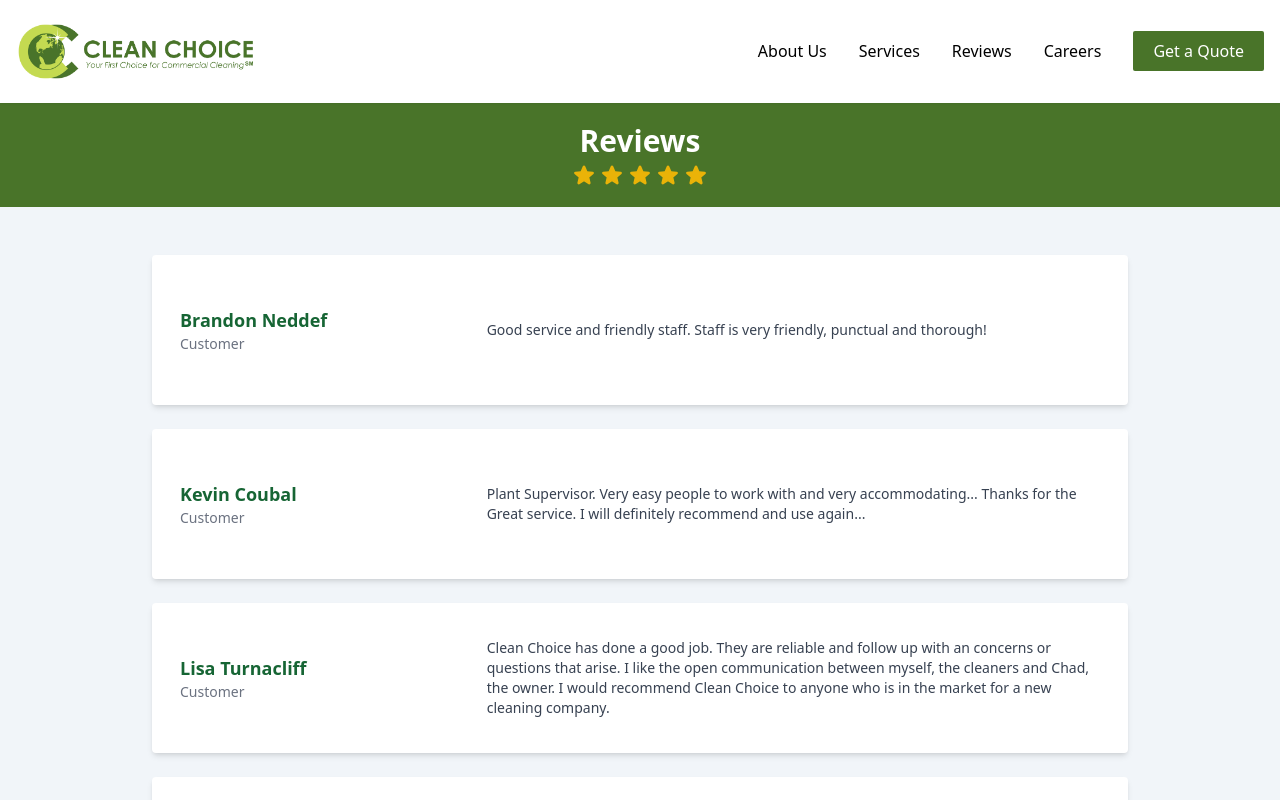
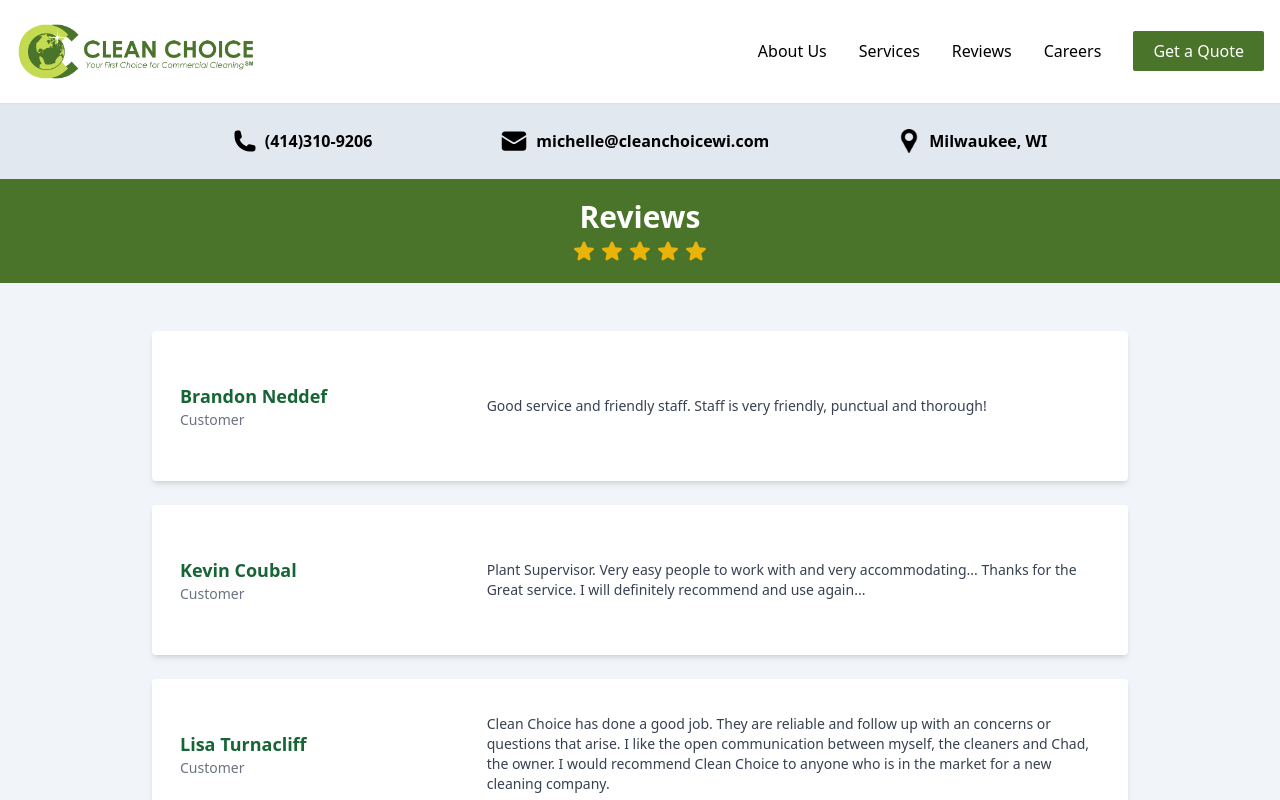
Before and after one commit to Clean-Choice-Website/clean-choice, a React (Vite) app: page /reviews in a window 1280 px wide. Shown: the top 800 px of the page. Built offline with nearby package versions, Linux system fonts and the light colour scheme.

Commit message:
Add contact info to reviews page

```diff
--- a/src/Reviews.jsx
+++ b/src/Reviews.jsx
@@ -7,6 +7,7 @@ import Review from "./components/Review";
 import StarIcon from "./components/StarIcon";
 import { scrollToTop } from "./utils/scrollToTop";
 import { Helmet } from "react-helmet";
+import ContactInfo from "./components/ContactInfo";
 
 const Reviews = () => {
   const [isSending, setIsSending] = useState(false);
@@ -102,6 +103,7 @@ const Reviews = () => {
           content="Customer reviews of Clean Choice Wisconsin. Hear what those that use our services for their commercial cleaning, office cleaning and janitorial needs have to say about the company or leave your own review."
         />
       </Helmet>
+      <ContactInfo />
       <div className="mb-12 flex flex-col  items-center bg-logoGreen py-5">
         <h1 className="mb-1 text-center text-3xl font-semibold text-white">
           Reviews
```
